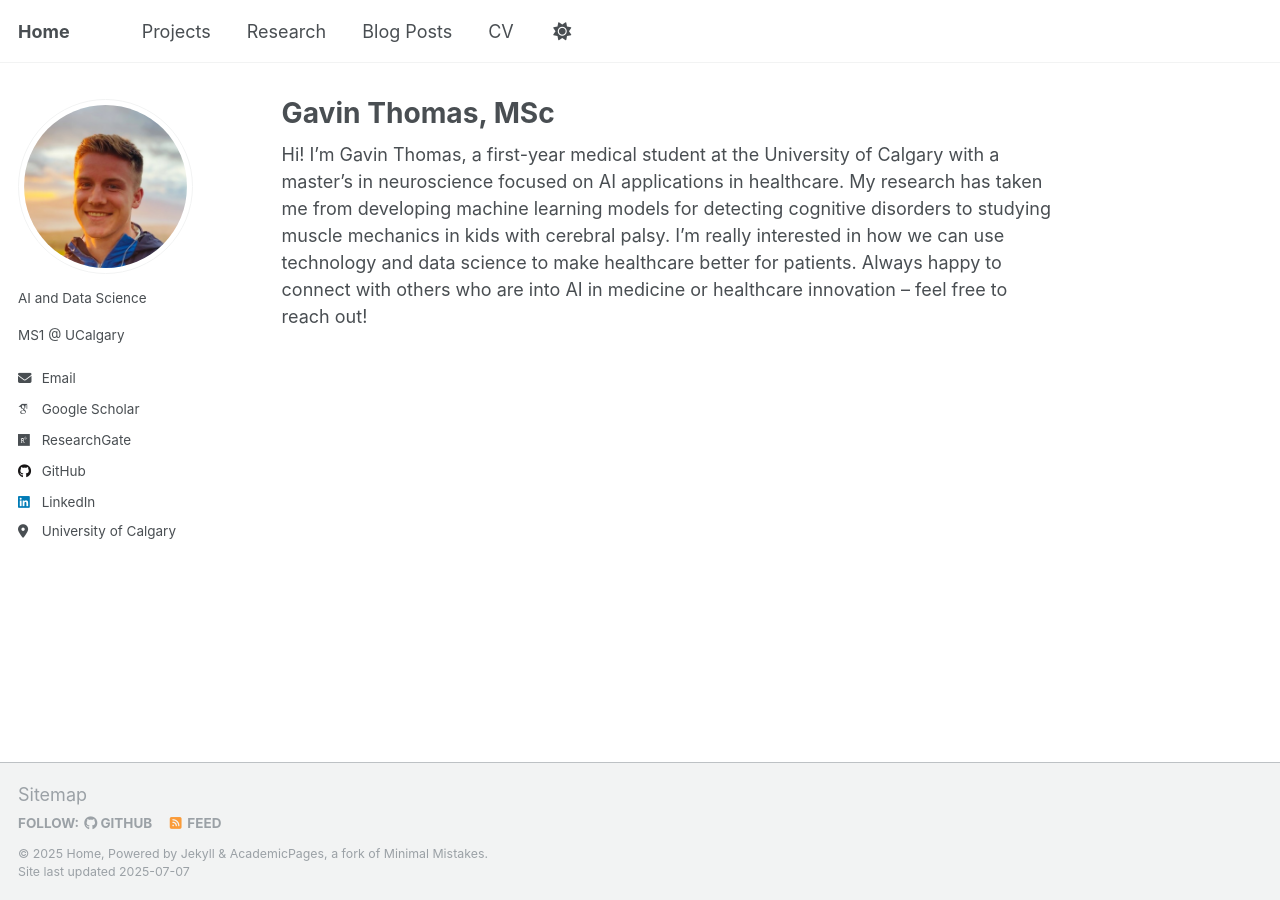
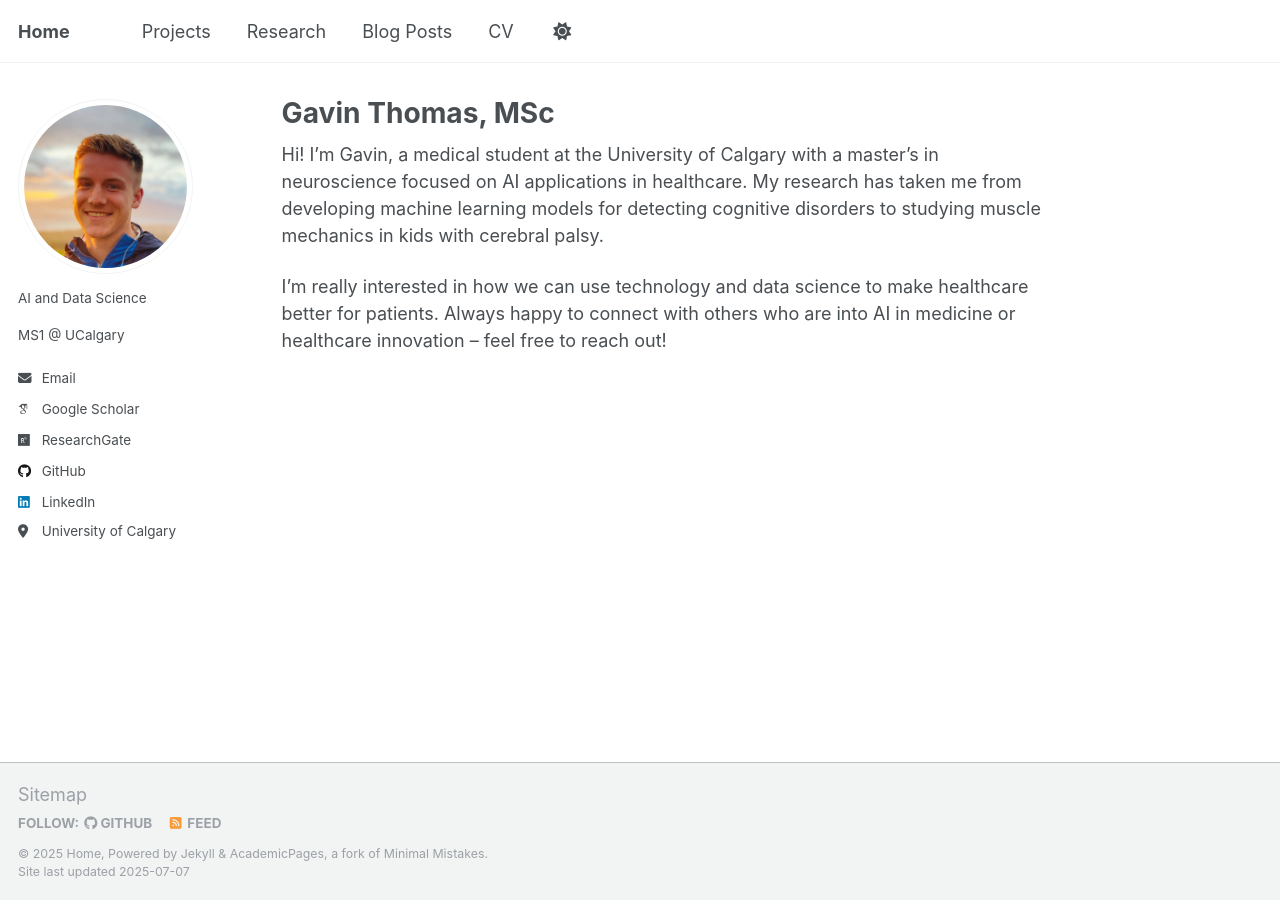
Before and after one commit to Gavin-Thomas/website, a Jekyll site: the page built from _pages/about.md, in a window 1280 px wide. Built offline with Jekyll 4.4.1, drawn with Linux system fonts in a browser that asks for light colours; some web fonts are replaced; a script that is not in the unit is left out.

Commit message:
Update about.md
Signed-off-by: Gavin Thomas <123608443+Gavin-Thomas@users.noreply.github.com>

```diff
--- a/_pages/about.md
+++ b/_pages/about.md
@@ -7,4 +7,6 @@ redirect_from:
   - /about.html
 ---
 
-Hi! I'm Gavin Thomas, a first-year medical student at the University of Calgary with a master's in neuroscience focused on AI applications in healthcare. My research has taken me from developing machine learning models for detecting cognitive disorders to studying muscle mechanics in kids with cerebral palsy. I'm really interested in how we can use technology and data science to make healthcare better for patients. Always happy to connect with others who are into AI in medicine or healthcare innovation – feel free to reach out!
+Hi! I'm Gavin, a medical student at the University of Calgary with a master's in neuroscience focused on AI applications in healthcare. My research has taken me from developing machine learning models for detecting cognitive disorders to studying muscle mechanics in kids with cerebral palsy.
+
+I'm really interested in how we can use technology and data science to make healthcare better for patients. Always happy to connect with others who are into AI in medicine or healthcare innovation – feel free to reach out!
```
